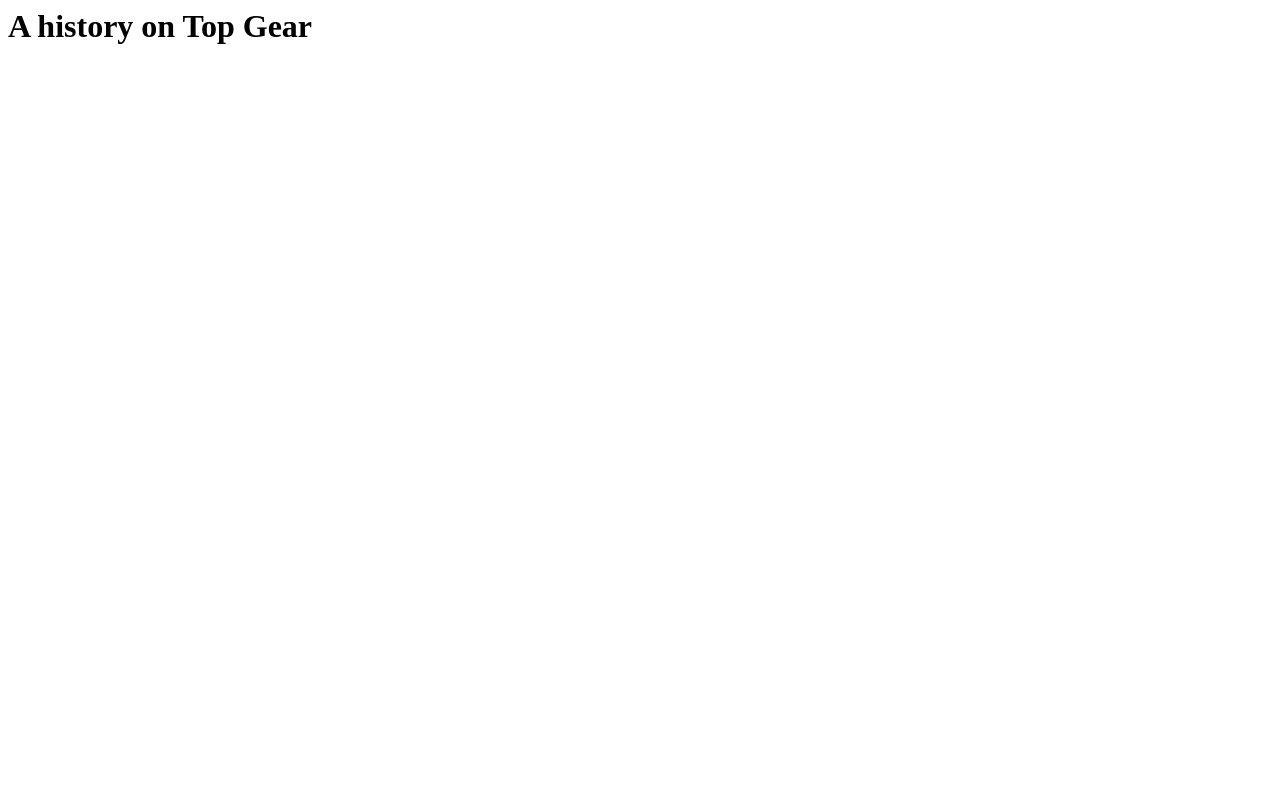
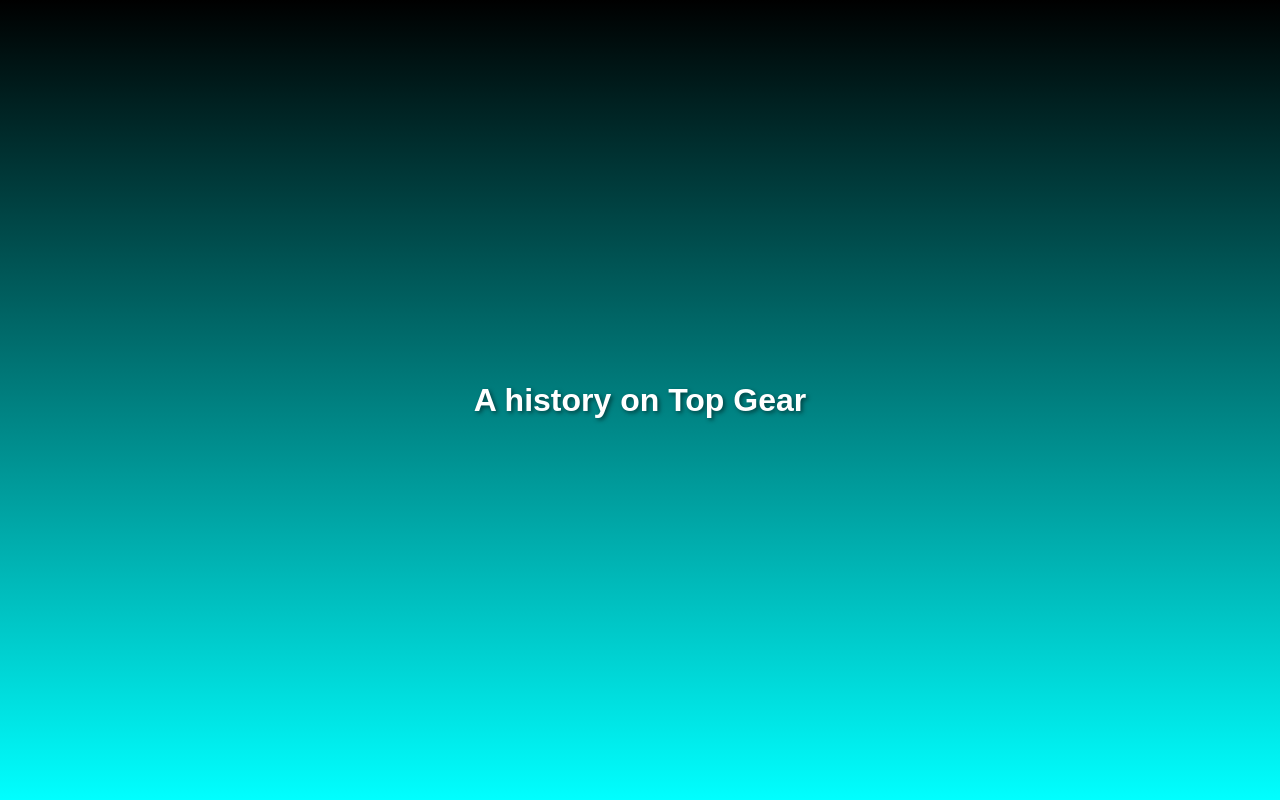
Before and after one commit to FRANKTHETANK12345/myWebsite, a plain HTML site: page index.html in a window 1280 px wide. Drawn offline with Linux system fonts and the light colour scheme.

Commit message:
Update index.html

```diff
--- a/index.html
+++ b/index.html
@@ -1,16 +1,35 @@
 <html>
+<meta charset="UTF-8">
+  <meta name="viewport" content="width=device-width, initial-scale=1.0">
+  <title>Gradient Background</title>
+  <style>
+    body {
+      margin: 0;
+      height: 100vh; /* Ensures the background covers the entire viewport */
+      background: linear-gradient(to bottom, black, cyan);
+      display: flex;
+      justify-content: center;
+      align-items: center;
+      font-family: Arial, sans-serif;
+      color: white;
+      text-align: center;
+    }
+    h1 {
+      text-shadow: 2px 2px 4px rgba(0, 0, 0, 0.5);
+    }
+  </style>
+<body>
+</body>
+  <style>
 <head>
-  <style>
-
-<img src="https://upload.wikimedia.org/wikipedia/commons/5/5f/Top-Gear-Logo.png">
+<img scr="https://upload.wikimedia.org/wikipedia/commons/5/5f/Top-Gear-Logo.png">
 
      body{
          text-align: center;
-         background-image: linear-gradient(rgb(000, 000, 000), rgb(0, 255, 228 ));
+         background-image: linear-gradient(rgb(0, 109, 100), rgb(0, 255, 228 ));
          min-width: 100%;
          min-height: 100%;
       }
   </style>
-</head>
 <h1>A history on Top Gear</h1>
 </html>
```
